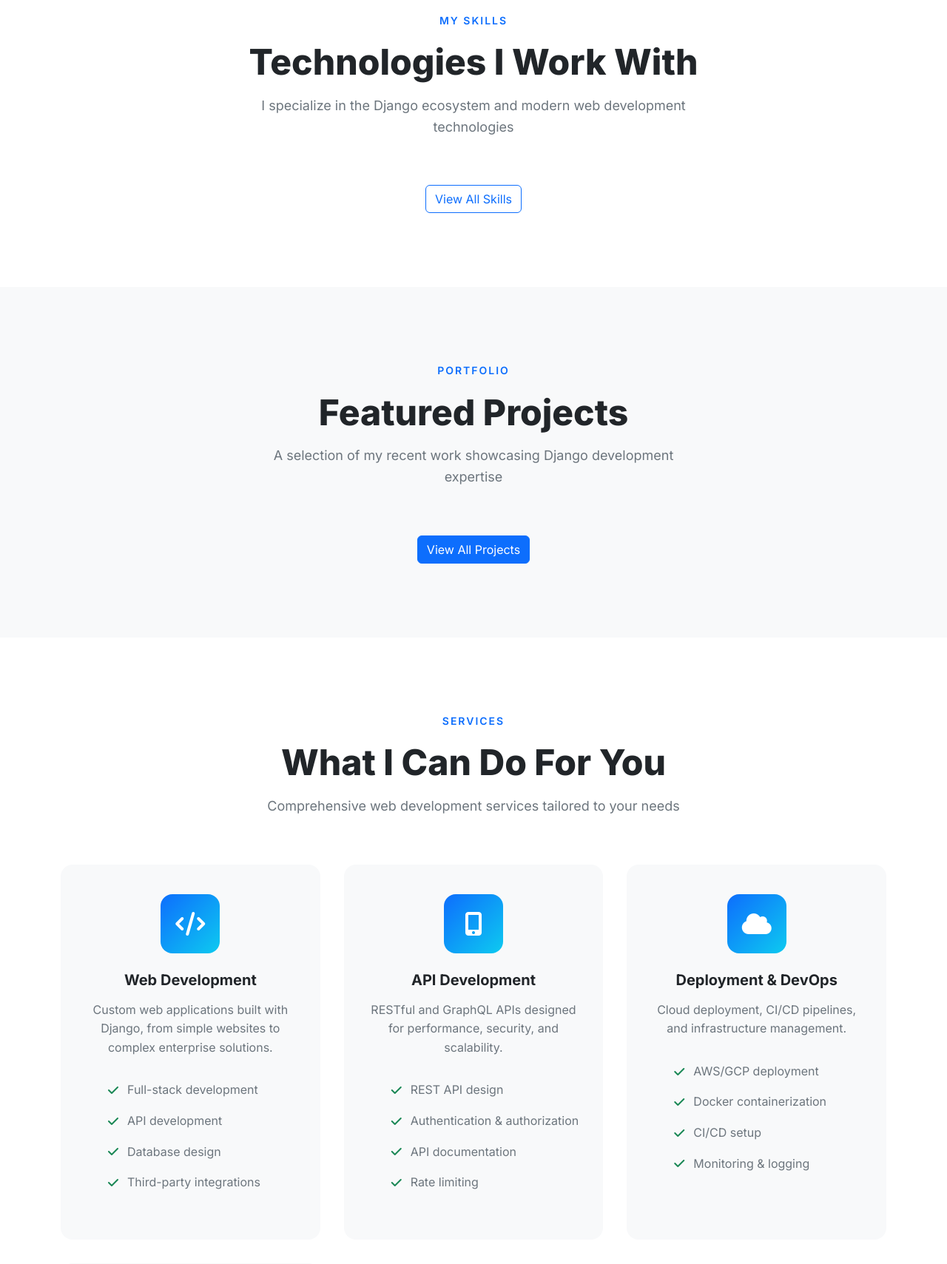
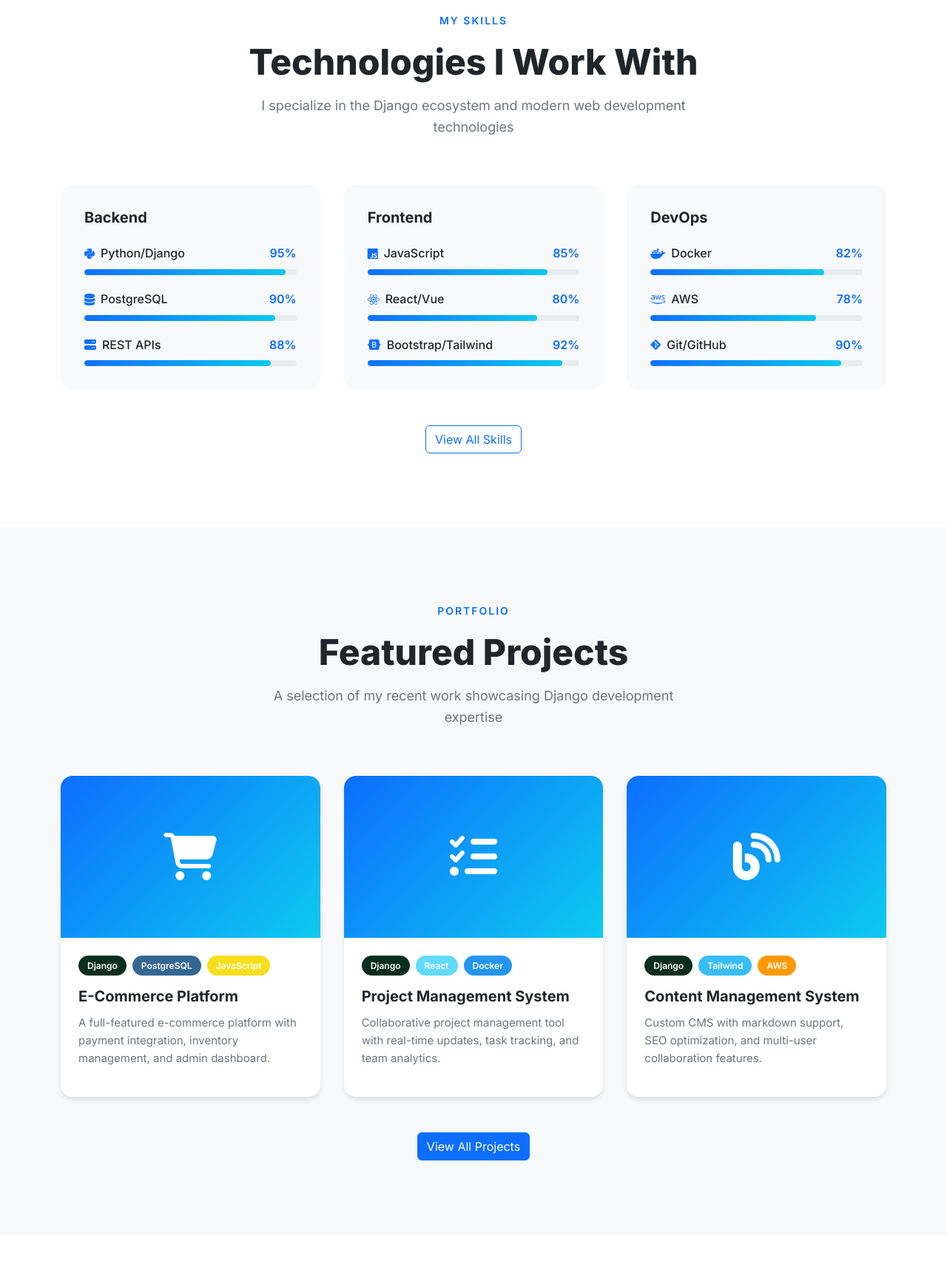
Before and after one commit to emmydigitalzcodes/MyPortfolio1, a Django app: page / in a window 1280 px wide. Shown: the part 1778-3487 px from the top of the page at 74% size. Run offline with Django 5.2, Linux system fonts and the light colour scheme; data comes from the database, SQL or seed files in the repository; data that the repository does not hold is empty.

Commit message:
originalfile

```diff
--- a/templates/home/home.html
+++ b/templates/home/home.html
@@ -191,7 +191,7 @@
             </p>
         </div>
 
-        {% comment %} <div class="skills-grid">
+        <div class="skills-grid">
             {% for category in skill_categories %}
             <div class="skill-category-card" data-aos="fade-up" data-aos-delay="{{ forloop.counter|add:100 }}">
                 <h4 class="category-title">{{ category.name }}</h4>
@@ -315,7 +315,7 @@
                 </div>
             </div>
             {% endfor %}
-        </div> {% endcomment %}
+        </div>
 
         <div class="text-center mt-5" data-aos="fade-up">
             <a href="{% url 'home:skills' %}" class="btn btn-outline-primary">
@@ -336,7 +336,7 @@
             </p>
         </div>
 
-        {% comment %} <div class="projects-grid">
+        <div class="projects-grid">
             {% for project in featured_projects %}
             <div class="project-card" data-aos="fade-up" data-aos-delay="{{ forloop.counter|add:100 }}">
                 <div class="project-image">
@@ -432,7 +432,7 @@
                 </div>
             </div>
             {% endfor %}
-        </div> {% endcomment %}
+        </div>
 
         <div class="text-center mt-5" data-aos="fade-up">
             <a href="{% url 'projects:list' %}" class="btn btn-primary">
```
